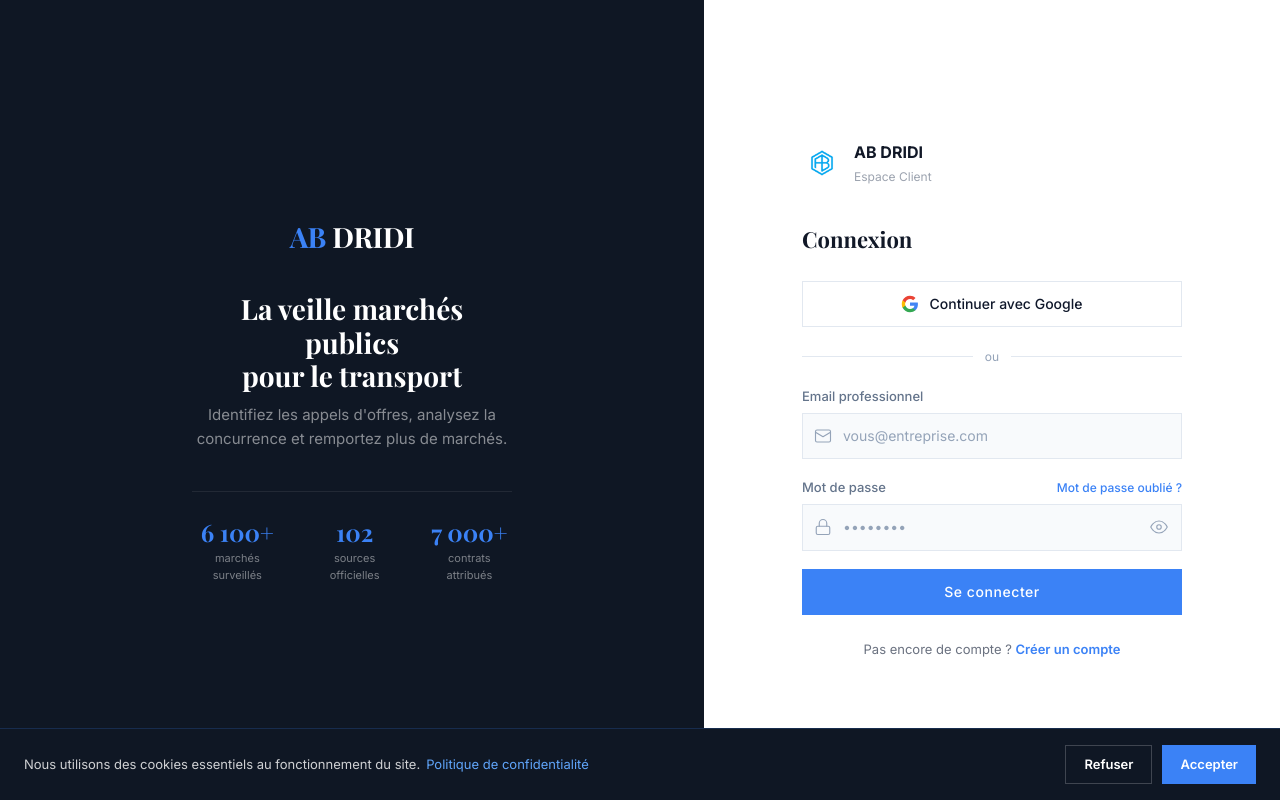
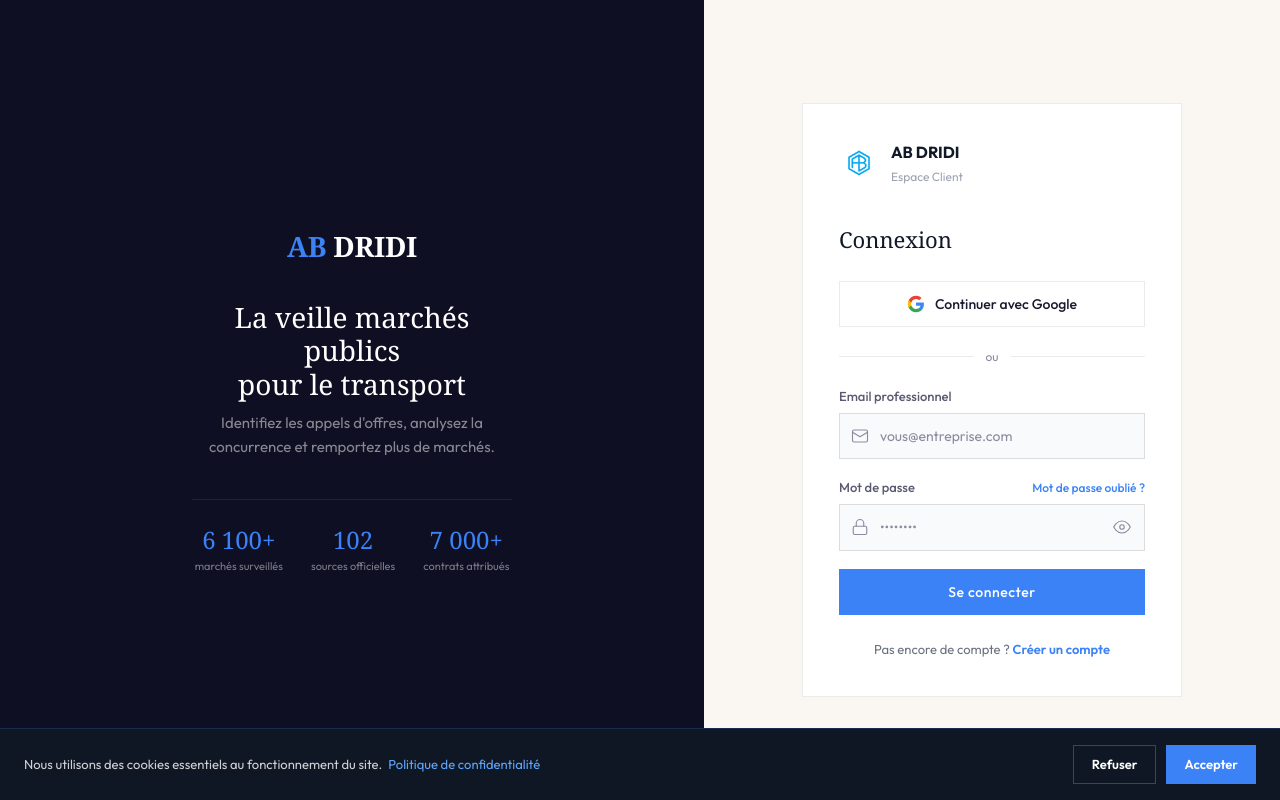
Before and after one commit to bilel83502-sketch/abdridi-portal, a Next.js app: page /auth/login in a window 1280 px wide. Built offline with nearby package versions, Linux system fonts and the light colour scheme.

Commit message:
feat: aligne design portail sur charte abdridi.com (bleu #3B82F6, Instrument Serif + Outfit, rectangulaire, zéro violet)

```diff
--- a/app/(app)/alertes/page.tsx
+++ b/app/(app)/alertes/page.tsx
@@ -313,7 +313,7 @@
                       <span key={j} className="px-2 py-[2px] rounded text-[10px] font-semibold bg-amber-50 text-amber-600">{n === 'TRAVAUX' ? 'Travaux' : n === 'SERVICES' ? 'Services' : 'Fournitures'}</span>
                     ))}
                     {a.departments?.map((d: string, j: number) => (
-                      <span key={j} className="px-2 py-[2px] rounded text-[10px] font-semibold bg-indigo-50 text-indigo-600">Dép. {d}</span>
+                      <span key={j} className="px-2 py-[2px] rounded text-[10px] font-semibold bg-blue-50 text-blue-600">Dép. {d}</span>
                     ))}
                   </div>
                 </div>
--- a/app/(app)/marches/page.tsx
+++ b/app/(app)/marches/page.tsx
@@ -12,7 +12,7 @@
 function NatureBadge({ nature }: { nature: string }) {
   const map: Record<string, { bg: string; text: string }> = {
     FOURNITURES: { bg: '#DBEAFE', text: '#2563EB' },
-    SERVICES: { bg: '#DBEAFE', text: '#6D28D9' },
+    SERVICES: { bg: '#DBEAFE', text: '#2563EB' },
     TRAVAUX: { bg: '#FFEDD5', text: '#C2410C' },
   };
   const style = map[nature] || { bg: '#F3F4F6', text: '#6B7280' };
--- a/app/auth/login/page.tsx
+++ b/app/auth/login/page.tsx
@@ -38,7 +38,7 @@
           {/* Logo text — no image */}
           <div style={{ marginBottom: 32 }}>
             <span style={{
-              fontFamily: '"Playfair Display", Georgia, serif',
+              fontFamily: '"Instrument Serif", Georgia, serif',
               fontSize: 28, fontWeight: 700, letterSpacing: '-0.01em',
             }}>
               <span style={{ color: 'var(--brand)' }}>AB</span>
--- a/app/globals.css
+++ b/app/globals.css
@@ -3,33 +3,45 @@
 @tailwind utilities;
 
 /* ── FONTS ─────────────────────────────────────────── */
-@import url('https://fonts.googleapis.com/css2?family=Inter:wght@300;400;500;600;700&family=Playfair+Display:wght@600;700&display=swap');
+@import url('https://fonts.googleapis.com/css2?family=Instrument+Serif&family=Outfit:wght@300;400;500;600;700&display=swap');
 
 /* ── TOKENS ─────────────────────────────────────────── */
 :root {
-  --font-inter: 'Inter', system-ui, sans-serif;
-  --font-serif: 'Playfair Display', Georgia, serif;
+  --font-body: 'Outfit', system-ui, sans-serif;
+  --font-serif: 'Instrument Serif', Georgia, serif;
 
   /* Brand */
+  --blue-accent: #3B82F6;
+  --blue-hover: #2563EB;
+  --blue-light: #60A5FA;
   --brand: #3B82F6;
   --brand-dark: #2563EB;
   --brand-light: #DBEAFE;
   --brand-accent: #60A5FA;
 
   /* Nav */
-  --nav: #0F1724;
+  --bg-dark: #0F0F23;
+  --bg-dark-elevated: #16162E;
+  --nav: #0F0F23;
   --nav-border: rgba(255,255,255,0.07);
 
   /* Surfaces */
+  --bg-white: #FFFFFF;
+  --bg-cream: #FAF7F2;
   --surface: #FFFFFF;
   --surface-sub: #F8FAFC;
-  --border: #E2E8F0;
-  --border-light: #F1F5F9;
+  --border: rgba(0,0,0,0.08);
+  --border-light: rgba(0,0,0,0.08);
+  --border-dark: rgba(59,130,246,0.12);
 
   /* Text */
-  --text: #0F172A;
-  --text-sec: #64748B;
-  --text-muted: #94A3B8;
+  --text-title: #1A1A2E;
+  --text-body: #5A5A72;
+  --text-muted: #8B8BA0;
+  --text-white: #FFFFFF;
+  --text-white-70: rgba(255,255,255,0.7);
+  --text: #1A1A2E;
+  --text-sec: #5A5A72;
 
   /* Status */
   --green: #10B981;
@@ -44,7 +56,7 @@
 
 /* ── RESET ──────────────────────────────────────────── */
 *, *::before, *::after { box-sizing: border-box; margin: 0; padding: 0; }
-html { font-family: var(--font-inter); scroll-behavior: smooth; }
+html { font-family: var(--font-body); scroll-behavior: smooth; }
 body { background: var(--surface-sub); color: var(--text); -webkit-font-smoothing: antialiased; line-height: 1.6; }
 a { color: inherit; text-decoration: none; }
 
@@ -52,12 +64,12 @@
 .serif { font-family: var(--font-serif); }
 .page-title {
   font-family: var(--font-serif);
-  font-size: 26px; font-weight: 700;
+  font-size: 26px; font-weight: 400;
   color: var(--text); letter-spacing: -0.3px;
 }
 .section-label {
   display: inline-block;
-  font-family: var(--font-inter);
+  font-family: var(--font-body);
   font-size: 11px; font-weight: 500;
   letter-spacing: 0.15em; text-transform: uppercase;
   color: var(--brand);
@@ -67,14 +79,14 @@
 /* ── INPUTS ─────────────────────────────────────────── */
 .input {
   width: 100%;
-  border: 1px solid var(--border);
-  border-radius: 8px;
+  border: 1px solid rgba(0,0,0,0.12);
+  border-radius: 0;
   padding: 10px 12px;
   font-size: 14px;
   color: var(--text);
   background: var(--surface);
   outline: none;
-  font-family: var(--font-inter);
+  font-family: var(--font-body);
   transition: border-color 0.2s, box-shadow 0.2s;
 }
 .input:focus { border-color: var(--brand); box-shadow: 0 0 0 3px rgba(59,130,246,0.1); }
@@ -84,9 +96,9 @@
 /* ── BUTTONS ─────────────────────────────────────────── */
 .btn-primary {
   display: inline-flex; align-items: center; justify-content: center; gap: 6px;
-  padding: 10px 22px; border-radius: 24px; border: none;
+  padding: 10px 22px; border-radius: 0; border: none;
   background: var(--brand); color: #fff;
-  font-family: var(--font-inter);
+  font-family: var(--font-body);
   font-weight: 500; font-size: 13px; letter-spacing: 0.04em;
   cursor: pointer; transition: all 0.2s ease;
 }
@@ -94,40 +106,41 @@
 
 .btn-gradient {
   display: inline-flex; align-items: center; justify-content: center; gap: 6px;
-  padding: 10px 22px; border-radius: 24px; border: none;
-  background: linear-gradient(135deg, #3B82F6, #2563EB); color: #fff;
-  font-family: var(--font-inter);
+  padding: 10px 22px; border-radius: 0; border: none;
+  background: #3B82F6; color: #fff;
+  font-family: var(--font-body);
   font-weight: 500; font-size: 13px;
   cursor: pointer; transition: all 0.2s ease;
 }
-.btn-gradient:hover { opacity: 0.9; transform: translateY(-1px); }
+.btn-gradient:hover { background: #2563EB; transform: translateY(-1px); }
 
 .btn-secondary {
   display: inline-flex; align-items: center; justify-content: center; gap: 6px;
-  padding: 10px 22px; border-radius: 8px;
+  padding: 10px 22px; border-radius: 0;
   border: 1px solid var(--border); background: var(--surface); color: var(--text);
-  font-family: var(--font-inter);
+  font-family: var(--font-body);
   font-weight: 500; font-size: 13px;
   cursor: pointer; transition: all 0.2s ease;
 }
-.btn-secondary:hover { background: var(--surface-sub); border-color: #CBD5E1; }
+.btn-secondary:hover { background: var(--surface-sub); border-color: rgba(0,0,0,0.12); }
 
 /* ── CARDS ──────────────────────────────────────────── */
 .card {
   background: var(--surface);
-  border: 1px solid var(--border);
-  border-radius: 10px;
+  border: 1px solid rgba(0,0,0,0.08);
+  border-radius: 0;
+  box-shadow: 0 1px 3px rgba(0,0,0,0.04);
 }
 
 /* ── BADGES ─────────────────────────────────────────── */
 .badge {
   display: inline-flex; align-items: center;
-  padding: 3px 9px; border-radius: 4px;
+  padding: 3px 9px; border-radius: 2px;
   font-size: 10px; font-weight: 600;
   letter-spacing: 0.04em; text-transform: uppercase;
 }
 .badge-travaux   { background: var(--amber-bg); color: var(--amber); border: 1px solid #FDE68A; }
-.badge-fournitures { background: var(--indigo-bg); color: var(--indigo); border: 1px solid #C7D2FE; }
+.badge-fournitures { background: var(--indigo-bg); color: var(--indigo); border: 1px solid #BFDBFE; }
 .badge-services  { background: var(--brand-light); color: var(--brand); border: 1px solid #BFDBFE; }
 
 /* ── LABEL ──────────────────────────────────────────── */
@@ -156,10 +169,10 @@
   position: relative; z-index: 1;
   text-align: center; max-width: 400px; padding: 40px;
 }
-.login-left-logo { border-radius: 14px; margin-bottom: 20px; }
+.login-left-logo { border-radius: 0; margin-bottom: 20px; }
 .login-left-title {
   font-family: var(--font-serif);
-  font-size: 28px; font-weight: 700; color: #fff;
+  font-size: 28px; font-weight: 400; color: #fff;
   margin-bottom: 10px; line-height: 1.2;
 }
 .login-left-slogan {
@@ -173,39 +186,39 @@
 .login-left-stat { text-align: center; }
 .login-left-stat-n {
   font-family: var(--font-serif);
-  font-size: 24px; font-weight: 700; color: var(--brand);
+  font-size: 24px; font-weight: 400; color: var(--brand);
   line-height: 1;
 }
 .login-left-stat-t { font-size: 11px; color: rgba(255,255,255,0.45); margin-top: 6px; }
 .login-left-tagline { font-size: 13px; color: rgba(255,255,255,0.35); margin-top: 20px; }
 
 .login-right {
-  width: 45%; background: #fff;
+  width: 45%; background: var(--bg-cream);
   display: flex; flex-direction: column; align-items: center; justify-content: center;
   padding: 48px; overflow-y: auto;
 }
 .login-mobile-header { display: none; }
-.login-form-wrapper { width: 100%; max-width: 380px; }
+.login-form-wrapper { width: 100%; max-width: 380px; background: #fff; padding: 36px; border: 1px solid rgba(0,0,0,0.08); }
 .login-form-logo { display: flex; align-items: center; gap: 12px; margin-bottom: 36px; }
-.login-form-logo-img { border-radius: 10px; }
+.login-form-logo-img { border-radius: 0; }
 .login-form-brand { font-size: 16px; font-weight: 700; color: #111827; }
 .login-form-brand-sub { font-size: 12px; color: #9CA3AF; margin-top: 1px; }
 .login-form-title {
   font-family: var(--font-serif);
-  font-size: 22px; font-weight: 700; color: #111827; margin-bottom: 24px;
+  font-size: 22px; font-weight: 400; color: #111827; margin-bottom: 24px;
 }
 .login-google-btn {
   width: 100%; min-height: 46px; padding: 10px 20px;
-  border: 1px solid var(--border); border-radius: 8px;
+  border: 1px solid rgba(0,0,0,0.08); border-radius: 0;
   background: #fff; color: var(--text);
-  font-size: 14px; font-weight: 500; cursor: pointer; font-family: var(--font-inter);
+  font-size: 14px; font-weight: 500; cursor: pointer; font-family: var(--font-body);
   display: flex; align-items: center; justify-content: center; gap: 10px;
   transition: all 0.2s;
 }
-.login-google-btn:hover { background: #F9FAFB; border-color: #CBD5E1; }
+.login-google-btn:hover { background: #F9FAFB; border-color: rgba(0,0,0,0.12); }
 .login-error {
   display: flex; align-items: center; gap: 8px;
-  padding: 12px 14px; border-radius: 8px;
+  padding: 12px 14px; border-radius: 0;
   background: var(--red-bg); border: 1px solid #FECACA;
   color: var(--red); font-size: 13px; margin-bottom: 20px;
 }
@@ -220,23 +233,23 @@
 .login-input-icon { position: absolute; left: 12px; color: var(--text-muted); pointer-events: none; }
 .login-input {
   width: 100%; padding: 11px 12px 11px 40px;
-  border: 1px solid var(--border); border-radius: 8px;
+  border: 1px solid rgba(0,0,0,0.12); border-radius: 0;
   font-size: 14px; color: var(--text); background: #F8FAFC;
-  outline: none; font-family: var(--font-inter);
+  outline: none; font-family: var(--font-body);
   transition: border-color 0.2s, box-shadow 0.2s;
   min-height: 46px;
 }
 .login-input:focus { border-color: var(--brand); box-shadow: 0 0 0 3px rgba(59,130,246,0.1); background: #fff; }
 .login-input::placeholder { color: var(--text-muted); }
 .login-input-pw { padding-right: 44px; }
-.login-eye-btn { position: absolute; right: 8px; background: none; border: none; cursor: pointer; padding: 6px; color: var(--text-muted); border-radius: 4px; }
+.login-eye-btn { position: absolute; right: 8px; background: none; border: none; cursor: pointer; padding: 6px; color: var(--text-muted); border-radius: 0; }
 .login-eye-btn:hover { color: var(--text-sec); }
 .login-submit {
   width: 100%; min-height: 46px; padding: 12px 24px;
-  border: none; border-radius: 24px;
+  border: none; border-radius: 0;
   background: var(--brand); color: #fff;
   font-size: 14px; font-weight: 500; letter-spacing: 0.04em;
-  cursor: pointer; font-family: var(--font-inter);
+  cursor: pointer; font-family: var(--font-body);
   display: flex; align-items: center; justify-content: center; gap: 8px;
   transition: all 0.2s ease;
 }
@@ -248,23 +261,23 @@
   display: flex; align-items: center; gap: 12px;
   margin: 20px 0; color: var(--text-muted); font-size: 12px;
 }
-.login-separator::before, .login-separator::after { content: ''; flex: 1; height: 1px; background: var(--border); }
+.login-separator::before, .login-separator::after { content: ''; flex: 1; height: 1px; background: rgba(0,0,0,0.08); }
 .login-create-account {
   display: flex; align-items: center; justify-content: center;
-  padding: 11px 20px; border-radius: 8px; border: 1px solid var(--border);
+  padding: 11px 20px; border-radius: 0; border: 1px solid rgba(0,0,0,0.08);
   color: var(--text-sec); font-size: 14px; font-weight: 500;
   transition: all 0.2s;
 }
-.login-create-account:hover { background: #F8FAFC; border-color: #CBD5E1; color: var(--brand); }
+.login-create-account:hover { background: #F8FAFC; border-color: rgba(0,0,0,0.12); color: var(--brand); }
 .login-demo {
-  margin-top: 20px; padding: 10px 14px; border-radius: 8px;
-  background: #F8FAFC; border: 1px solid var(--border);
+  margin-top: 20px; padding: 10px 14px; border-radius: 0;
+  background: #F8FAFC; border: 1px solid rgba(0,0,0,0.08);
   font-size: 12px; color: var(--text-sec); text-align: center;
   display: flex; align-items: center; justify-content: center; gap: 8px;
 }
 .login-demo-badge {
   font-size: 10px; font-weight: 700; color: var(--green);
-  background: var(--green-bg); padding: 2px 8px; border-radius: 4px;
+  background: var(--green-bg); padding: 2px 8px; border-radius: 2px;
   text-transform: uppercase; letter-spacing: 0.5px;
 }
 
@@ -274,7 +287,7 @@
   .login-left { display: none; }
   .login-right { width: 100%; min-height: 100vh; padding: 24px 20px; justify-content: flex-start; }
   .login-mobile-header { display: flex; flex-direction: column; align-items: center; margin-bottom: 28px; padding-top: 20px; }
-  .login-mobile-logo-wrap { background: var(--nav); border-radius: 14px; padding: 8px; margin-bottom: 12px; }
+  .login-mobile-logo-wrap { background: var(--nav); padding: 8px; margin-bottom: 12px; }
   .login-mobile-title { font-size: 22px; font-weight: 700; color: var(--text); margin-bottom: 4px; }
   .login-mobile-subtitle { font-size: 13px; color: var(--text-muted); }
   .login-form-logo { display: none; }
@@ -287,7 +300,7 @@
 ══════════════════════════════════════════════════════ */
 .header-hamburger {
   display: none; background: none; border: none; cursor: pointer;
-  padding: 6px; color: #94A3B8; border-radius: 6px;
+  padding: 6px; color: #94A3B8;
 }
 @media (max-width: 768px) {
   .header-desktop-nav { display: none !important; }
@@ -296,7 +309,7 @@
 }
 
 /* ══════════════════════════════════════════════════════
-   RECTANGLES — Supprimer tous les arrondis
+   RECTANGLES — border-radius: 0 partout sauf avatars
 ══════════════════════════════════════════════════════ */
 button,
 [class*="btn"],
--- a/app/layout.tsx
+++ b/app/layout.tsx
@@ -1,16 +1,10 @@
 import type { Metadata } from 'next';
-import { Inter, Playfair_Display } from 'next/font/google';
+import { Outfit } from 'next/font/google';
 import './globals.css';
 import Providers from './providers';
 import CookieBanner from '@/components/CookieBanner';
 
-const inter = Inter({ subsets: ['latin'], variable: '--font-inter', display: 'swap' });
-const playfair = Playfair_Display({
-  subsets: ['latin'],
-  variable: '--font-playfair',
-  weight: ['600', '700'],
-  display: 'swap',
-});
+const outfit = Outfit({ subsets: ['latin'], variable: '--font-outfit', display: 'swap' });
 
 export const metadata: Metadata = {
   title: 'AB DRIDI — Portail Marchés Publics',
@@ -24,8 +18,8 @@
 
 export default function RootLayout({ children }: { children: React.ReactNode }) {
   return (
-    <html lang="fr" className={`${inter.variable} ${playfair.variable}`}>
-      <body style={{ fontFamily: 'var(--font-inter), system-ui, sans-serif' }}>
+    <html lang="fr" className={outfit.variable}>
+      <body style={{ fontFamily: "'Outfit', system-ui, sans-serif" }}>
         <Providers>{children}</Providers>
         <CookieBanner />
       </body>
--- a/components/Header.tsx
+++ b/components/Header.tsx
@@ -72,7 +72,7 @@
           {/* Logo */}
           <Link href="/dashboard" style={{ marginRight: 32, textDecoration: 'none', flexShrink: 0, display: 'flex', alignItems: 'center', gap: 10 }}>
             <Image src="/logo.png" alt="AB DRIDI" width={48} height={48} style={{ borderRadius: 0 }} />
-            <span style={{ fontFamily: "'Outfit', sans-serif", fontSize: '1.1rem', fontWeight: 700, letterSpacing: '0.1em', color: '#FFFFFF' }}>DRIDI</span>
+            <span style={{ fontSize: '1.1rem', fontWeight: 700, letterSpacing: '0.1em', color: '#FFFFFF' }}>DRIDI</span>
           </Link>
 
           {/* Desktop nav */}
@@ -169,7 +169,7 @@
             background: 'var(--nav)', padding: '20px 0', overflowY: 'auto',
           }} onClick={e => e.stopPropagation()}>
             <div style={{ display: 'flex', justifyContent: 'space-between', alignItems: 'center', padding: '0 20px 16px', borderBottom: '1px solid var(--nav-border)', marginBottom: 8 }}>
-              <span style={{ fontFamily: "'Outfit', sans-serif", fontSize: '1rem', fontWeight: 700, letterSpacing: '0.1em', color: '#FFFFFF' }}>DRIDI</span>
+              <span style={{ fontSize: '1rem', fontWeight: 700, letterSpacing: '0.1em', color: '#FFFFFF' }}>DRIDI</span>
               <button onClick={() => setMobileOpen(false)} style={{ background: 'none', border: 'none', cursor: 'pointer', color: '#64748B' }}>
                 <X size={18} />
               </button>
--- a/scripts/sync-aws-achat.ts
+++ b/scripts/sync-aws-achat.ts
@@ -9,7 +9,7 @@
 
 async function main() {
   const args = process.argv.slice(2);
-  const limit = parseInt(args.find((a) => a.startsWith('--limit='))?.split('=')[1] || '200');
+  const limit = parseInt(args.find((a) => a.startsWith('--limit='))?.split('=')[1] || '5000');
 
   console.log(`\n🔄 Sync AWS-Achat — limit=${limit}\n`);
 
--- a/scripts/sync-decp.ts
+++ b/scripts/sync-decp.ts
@@ -12,7 +12,7 @@
   const limitArg = args.find((a) => a.startsWith('--limit='));
   const monthsArg = args.find((a) => a.startsWith('--months='));
 
-  const limit = limitArg ? parseInt(limitArg.split('=')[1]) : 500;
+  const limit = limitArg ? parseInt(limitArg.split('=')[1]) : 5000;
   const monthsBack = monthsArg ? parseInt(monthsArg.split('=')[1]) : 6;
 
   console.log(`\n🔄 Sync DECP — limit=${limit}, monthsBack=${monthsBack}\n`);
--- a/scripts/sync-marches-online.ts
+++ b/scripts/sync-marches-online.ts
@@ -9,7 +9,7 @@
 
 async function main() {
   const args = process.argv.slice(2);
-  const limit = parseInt(args.find((a) => a.startsWith('--limit='))?.split('=')[1] || '200');
+  const limit = parseInt(args.find((a) => a.startsWith('--limit='))?.split('=')[1] || '5000');
 
   console.log(`\n🔄 Sync Marchés Online — limit=${limit}\n`);
 
--- a/scripts/sync-ted.ts
+++ b/scripts/sync-ted.ts
@@ -12,7 +12,7 @@
   const limitArg = args.find((a) => a.startsWith('--limit='));
   const daysArg = args.find((a) => a.startsWith('--days='));
 
-  const limit = limitArg ? parseInt(limitArg.split('=')[1]) : 500;
+  const limit = limitArg ? parseInt(limitArg.split('=')[1]) : 5000;
   const daysBack = daysArg ? parseInt(daysArg.split('=')[1]) : 30;
 
   console.log(`[TED Sync] Fetching up to ${limit} records from the last ${daysBack} days...`);
--- a/tailwind.config.js
+++ b/tailwind.config.js
@@ -7,12 +7,13 @@
   theme: {
     extend: {
       colors: {
-        brand: { DEFAULT: '#2563EB', light: '#EFF6FF', dark: '#1E40AF' },
-        nav: { DEFAULT: '#0B0F1A', light: '#141A2B', border: '#1A2236' },
-        surface: { DEFAULT: '#FFFFFF', sub: '#F5F6F8' },
+        brand: { DEFAULT: '#3B82F6', light: '#DBEAFE', dark: '#2563EB', accent: '#60A5FA' },
+        nav: { DEFAULT: '#0F0F23', elevated: '#16162E', border: 'rgba(255,255,255,0.07)' },
+        surface: { DEFAULT: '#FFFFFF', sub: '#F8FAFC', cream: '#FAF7F2' },
       },
       fontFamily: {
-        sans: ['Inter', 'system-ui', 'sans-serif'],
+        sans: ['Outfit', 'system-ui', 'sans-serif'],
+        serif: ['Instrument Serif', 'Georgia', 'serif'],
       },
     },
   },
```
Also changed, not shown: app/(app)/concurrence/[id]/page.tsx (+24 -24 lines).
